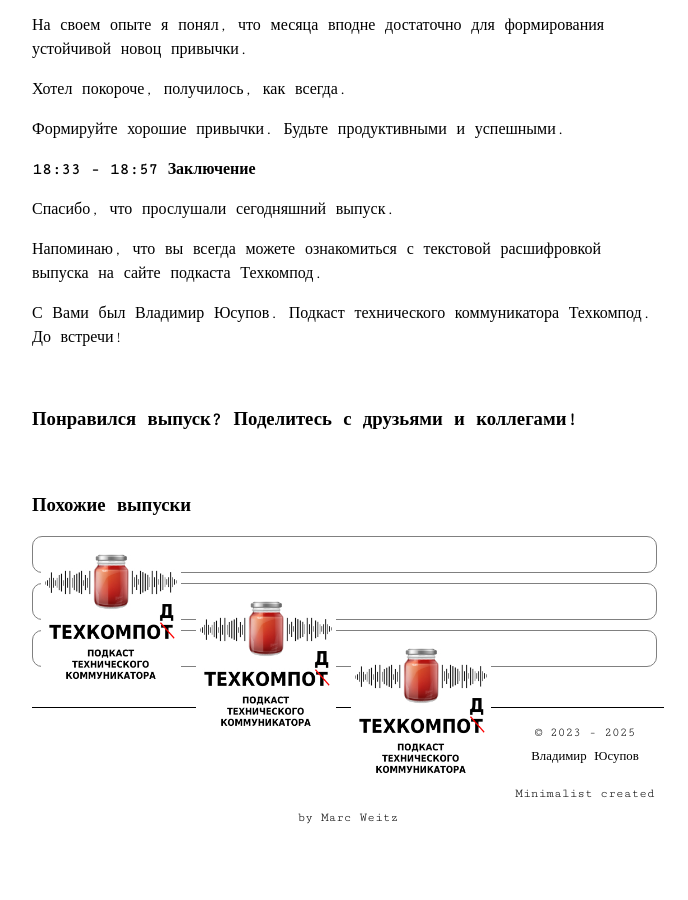
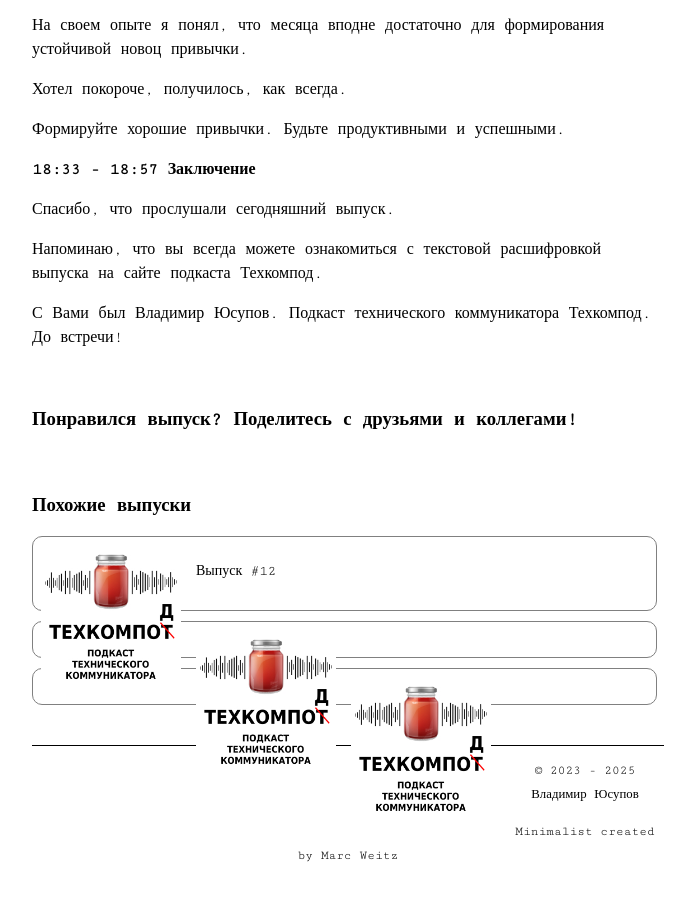
Before and after one commit to techwritex/techcommpod, a Jekyll site: the page built from _posts/2024-03-11-vypusk-18-uspeshnyi-i-productivnyi.md, in a window 1280 px wide and 900 px high, scrolled down 8749 px. Shown: the whole window, without its empty margins (292-980 px from the left). Built offline with Jekyll 4.4.1, drawn with Linux system fonts in a browser that asks for light colours; before the commit the page ends 9611 px from its top, so only the background shows below that.

Commit message:
techcommpod-1.10.0-related-episodes-section-test-60

```diff
--- a/_posts/2024-03-11-vypusk-18-uspeshnyi-i-productivnyi.md
+++ b/_posts/2024-03-11-vypusk-18-uspeshnyi-i-productivnyi.md
@@ -207,9 +207,9 @@ related_episode_3_intro: "описание"
 
 {% include podcast_share_buttons_bottom.html %}
 
-{% if page.related_episode_1_link %}
+{% if page.related_episode_1_link and page.related_episode_1_number %}
 
-{% include related_episodes.html episode_1_link=page.related_episode_1_link %}
+{% include related_episodes.html episode_1_link=page.related_episode_1_link episode_1_number=page.related_episode_1_number %}
 
 {% endif %}
 
```
